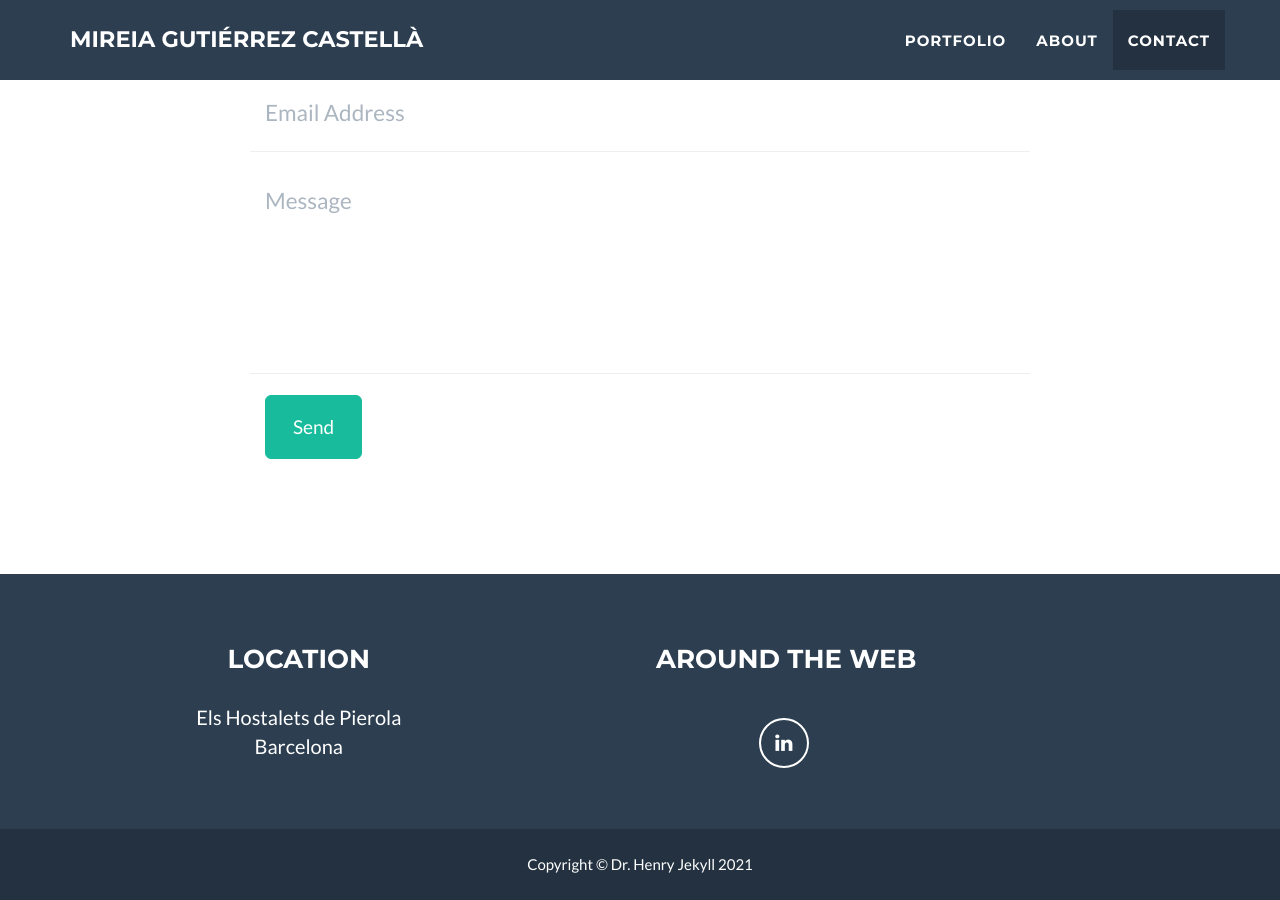
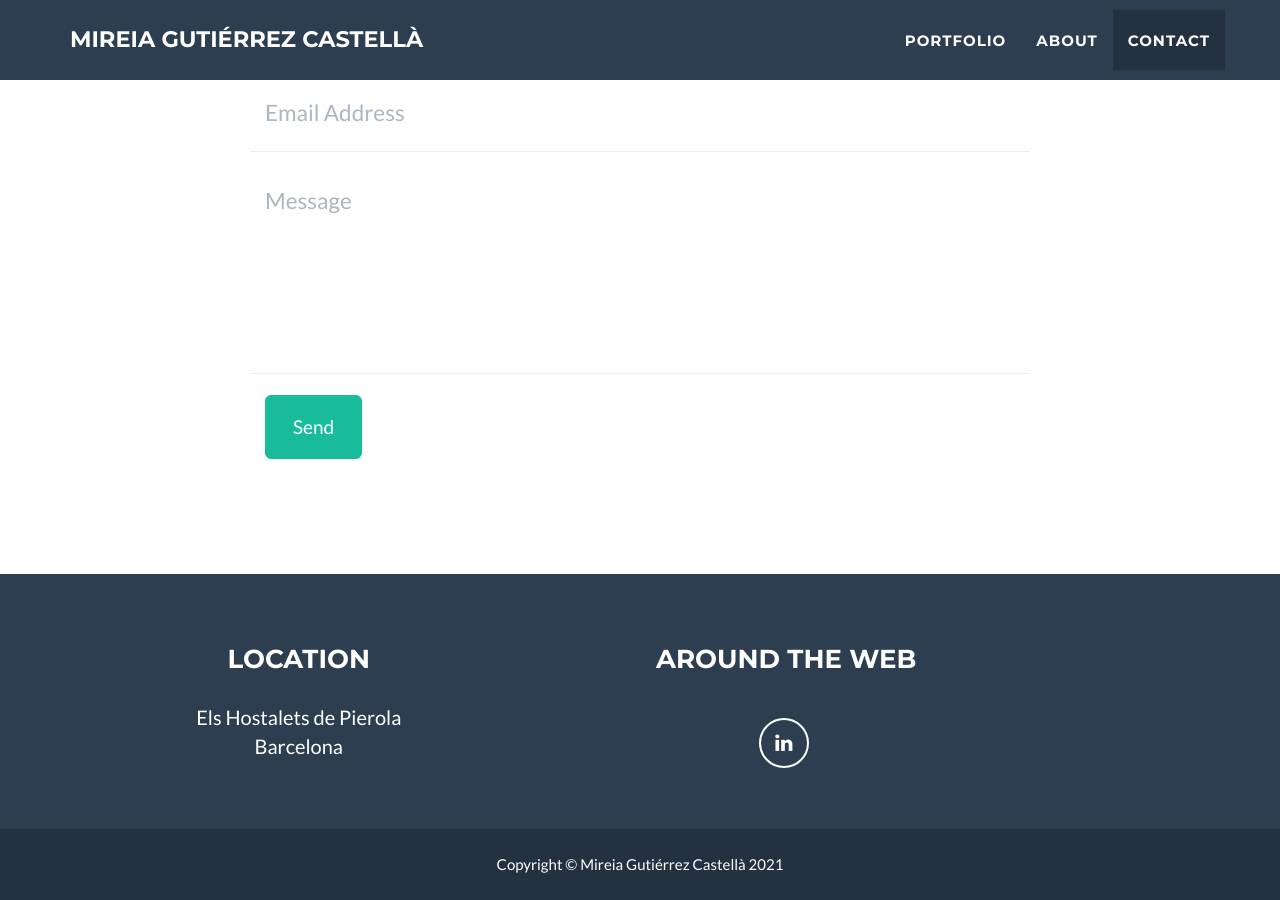
Before and after one commit to belzoond/pagina-mireia, a Jekyll site: the page built from _posts/2014-07-18-project-1.markdown, in a window 1280 px wide and 900 px high, scrolled down 2471 px. Built offline with Jekyll 4.4.1, drawn with Linux system fonts in a browser that asks for light colours.

Commit message:
Changed copyright

```diff
--- a/_config.yml
+++ b/_config.yml
@@ -32,7 +32,7 @@ color:
 
 # Footer settings
 footer:
-  copyright: Dr. Henry Jekyll
+  copyright: Mireia Gutiérrez Castellà
   location: Location
   social: Around the Web
   credits: Credits
```
